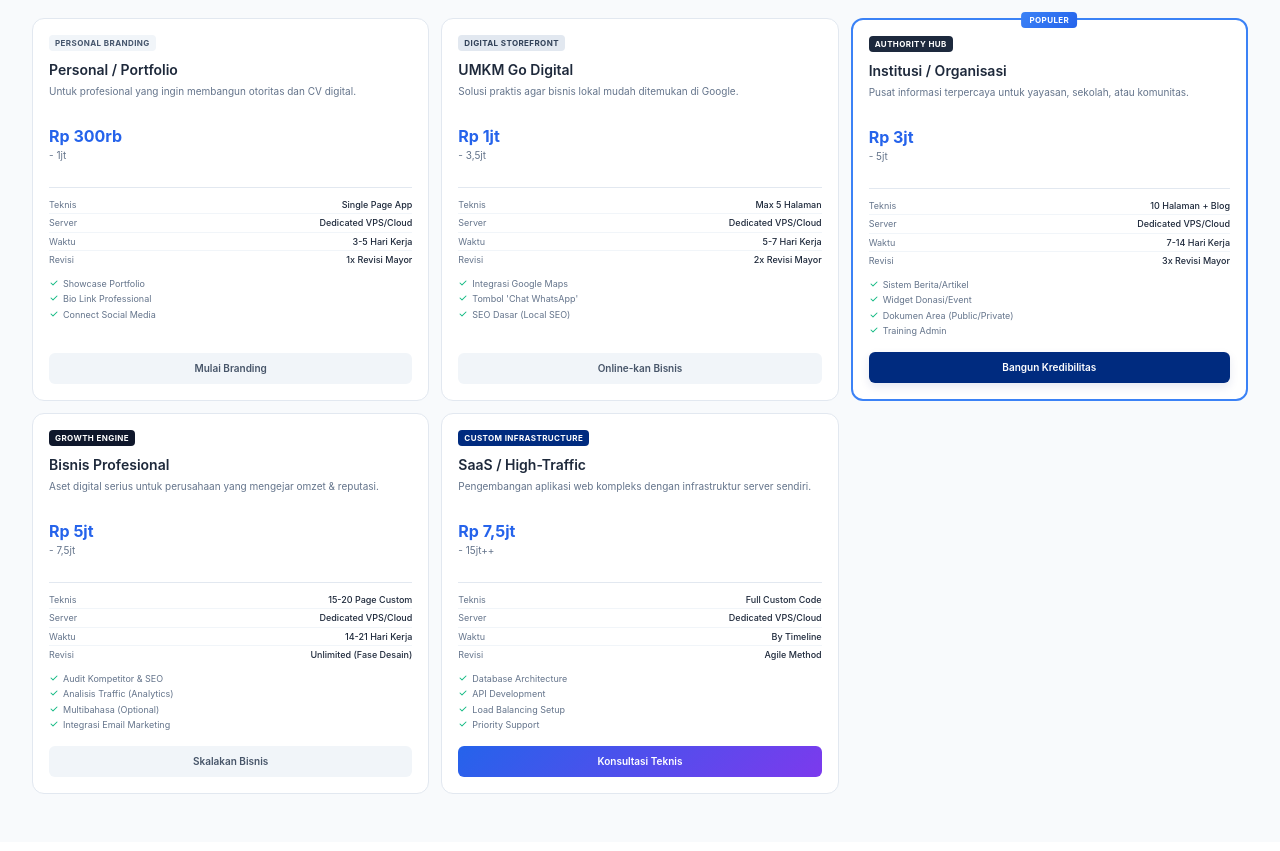
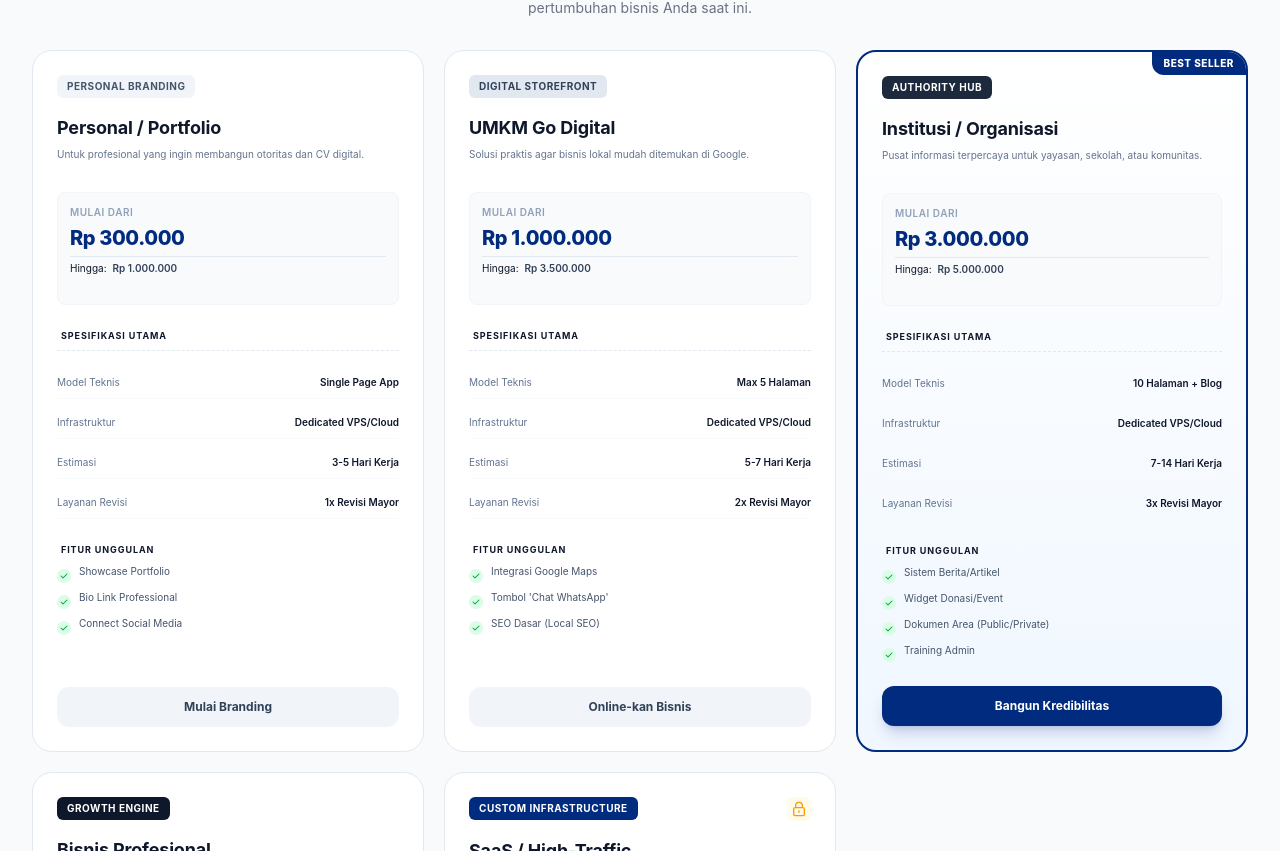
Before and after one commit to fadeta-ig/rspace, a Next.js app: page /harga in a window 1280 px wide. Shown: the part 889-1740 px from the top of the page. Built offline with nearby package versions, Linux system fonts and the light colour scheme; a web font is replaced by a local one.

Commit message:
commit fix Pricing

```diff
--- a/src/app/globals.css
+++ b/src/app/globals.css
@@ -840,204 +840,145 @@ body {
   color: var(--text-muted);
 }
 
-/* ===== NEW PRICING SECTION ===== */
+/* ===== NEW PRICING SECTION - REFINED ===== */
 .pricing-section-new {
-  padding: 3rem 0;
+  padding: 5rem 0;
   background: #f8fafc;
 }
 
 .pricing-grid-new {
   display: grid;
   grid-template-columns: repeat(5, 1fr);
-  gap: 0.75rem;
-}
-
-@media (max-width: 1280px) {
+  gap: 1.25rem;
+}
+
+@media (max-width: 1400px) {
   .pricing-grid-new {
     grid-template-columns: repeat(3, 1fr);
   }
 }
 
-@media (max-width: 768px) {
+@media (max-width: 900px) {
   .pricing-grid-new {
     grid-template-columns: repeat(2, 1fr);
   }
 }
 
-@media (max-width: 480px) {
+@media (max-width: 600px) {
   .pricing-grid-new {
     grid-template-columns: 1fr;
+    max-width: 400px;
+    margin: 0 auto;
   }
 }
 
 .pricing-card-compact {
   background: white;
   border: 1px solid #e2e8f0;
-  border-radius: 12px;
-  padding: 1rem;
+  border-radius: 20px;
+  padding: 1.5rem;
   display: flex;
   flex-direction: column;
-  transition: all 0.2s ease;
+  transition: all 0.4s cubic-bezier(0.4, 0, 0.2, 1);
+  position: relative;
+  overflow: hidden;
 }
 
 .pricing-card-compact:hover {
-  border-color: #3b82f6;
-  box-shadow: 0 4px 12px rgba(59, 130, 246, 0.1);
-  transform: translateY(-2px);
+  border-color: #002B7F;
+  box-shadow: 0 20px 40px rgba(0, 43, 127, 0.08);
+  transform: translateY(-8px);
 }
 
 .pricing-card-compact.featured {
-  border: 2px solid #3b82f6;
-  position: relative;
+  border: 2px solid #002B7F;
+  background: linear-gradient(180deg, #ffffff 0%, #f0f7ff 100%);
 }
 
 .pricing-card-compact.featured::before {
-  content: 'POPULER';
+  content: 'BEST SELLER';
   position: absolute;
-  top: -8px;
-  left: 50%;
-  transform: translateX(-50%);
-  background: linear-gradient(135deg, #3b82f6, #2563eb);
+  top: 0;
+  right: 0;
+  background: #002B7F;
   color: white;
-  font-size: 0.5rem;
-  font-weight: 700;
-  padding: 2px 8px;
-  border-radius: 4px;
+  font-size: 0.625rem;
+  font-weight: 800;
+  padding: 4px 12px;
+  border-bottom-left-radius: 12px;
   letter-spacing: 0.05em;
 }
 
 .tier-badge {
   display: inline-block;
-  padding: 2px 6px;
-  font-size: 0.5rem;
+  padding: 4px 10px;
+  font-size: 0.625rem;
   font-weight: 700;
   text-transform: uppercase;
   letter-spacing: 0.05em;
+  border-radius: 6px;
+  width: fit-content;
+}
+
+.pkg-name {
+  color: #0f172a;
+  letter-spacing: -0.01em;
+}
+
+.pkg-tagline {
+  color: #64748b;
+}
+
+.pkg-price-details {
+  transition: transform 0.3s ease;
+}
+
+.pricing-card-compact:hover .pkg-price-details {
+  transform: scale(1.02);
+}
+
+.price-main {
+  letter-spacing: -0.02em;
+}
+
+.pkg-specs {
+  border-top: 1px dashed #e2e8f0;
+  padding-top: 1rem;
+}
+
+.spec-row-new {
+  transition: background 0.2s ease;
+}
+
+.spec-row-new:hover {
+  background: #f8fafc;
   border-radius: 4px;
-  width: fit-content;
-  margin-bottom: 0.5rem;
-}
-
-.pkg-name {
-  font-size: 0.875rem;
-  font-weight: 600;
-  color: #1e293b;
-  margin-bottom: 0.25rem;
-}
-
-.pkg-tagline {
-  font-size: 0.625rem;
-  color: #64748b;
-  line-height: 1.4;
-  min-height: 2rem;
-  margin-bottom: 0.5rem;
-}
-
-.pkg-price {
-  margin-bottom: 0.5rem;
-}
-
-.pkg-price .price-main {
-  font-size: 1rem;
-  font-weight: 700;
-  color: #2563eb;
-}
-
-.pkg-price .price-range {
-  font-size: 0.625rem;
-  color: #64748b;
-}
-
-.pkg-specs {
-  border-top: 1px solid #e2e8f0;
-  padding-top: 0.5rem;
-  margin-bottom: 0.5rem;
-}
-
-.spec-row {
-  display: flex;
-  justify-content: space-between;
-  font-size: 0.5625rem;
-  padding: 2px 0;
-  border-bottom: 1px solid #f1f5f9;
-}
-
-.spec-row:last-child {
-  border-bottom: none;
-}
-
-.spec-row span:first-child {
-  color: #64748b;
-}
-
-.spec-row span:last-child {
-  color: #1e293b;
-  font-weight: 500;
-  text-align: right;
-}
-
-.pkg-features {
-  list-style: none;
-  padding: 0;
-  margin: 0 0 0.75rem 0;
-  flex-grow: 1;
 }
 
 .pkg-features li {
-  display: flex;
-  align-items: flex-start;
-  gap: 4px;
-  font-size: 0.5625rem;
-  color: #64748b;
-  margin-bottom: 2px;
-}
-
-.pkg-features li svg {
-  width: 10px;
-  height: 10px;
-  color: #10b981;
-  flex-shrink: 0;
-  margin-top: 1px;
+  animation: fadeIn 0.5s ease forwards;
+}
+
+@keyframes fadeIn {
+  from { opacity: 0; transform: translateX(-5px); }
+  to { opacity: 1; transform: translateX(0); }
 }
 
 .pkg-btn {
-  display: block;
-  width: 100%;
-  padding: 0.5rem;
-  text-align: center;
-  font-size: 0.625rem;
-  font-weight: 600;
+  cursor: pointer;
+}
+
+.pkg-btn:active {
+  transform: scale(0.98);
+}
+
+.premium-lock {
+  display: flex;
+  align-items: center;
+  justify-content: center;
+  background: #fffbeb;
+  padding: 4px;
   border-radius: 6px;
-  text-decoration: none;
-  transition: all 0.2s;
-  margin-top: auto;
-}
-
-.pkg-btn.secondary {
-  background: #f1f5f9;
-  color: #475569;
-}
-
-.pkg-btn.secondary:hover {
-  background: #e2e8f0;
-}
-
-.pkg-btn.primary {
-  background: #002B7F;
-  color: white;
-}
-
-.pkg-btn.primary:hover {
-  background: #1d4ed8;
-}
-
-.pkg-btn.gradient {
-  background: linear-gradient(135deg, #2563eb, #7c3aed);
-  color: white;
-}
-
-.pkg-btn.gradient:hover {
-  opacity: 0.9;
 }
 
 /* ===== ABOUT SECTION - REFINED LUXURY ===== */
--- a/src/components/sections/Pricing.tsx
+++ b/src/components/sections/Pricing.tsx
@@ -87,63 +87,90 @@ export default function Pricing() {
                             className={`pricing-card-compact opacity-0 ${pkg.featured ? "featured" : ""}`}
                         >
                             {/* Tier Badge */}
+                            <div className="flex justify-between items-start mb-4">
                                 <span className={`tier-badge ${tierColors[pkg.tierClass] || "bg-gray-100 text-gray-600"}`}>
                                     {pkg.tier}
                                 </span>
+                                {pkg.premium && (
+                                    <span className="premium-lock">
+                                        <svg viewBox="0 0 24 24" fill="none" stroke="currentColor" strokeWidth="2" className="w-4 h-4 text-amber-500">
+                                            <path d="M12 15V17M6 10H18M7 10V7C7 4.23858 9.23858 2 12 2C14.7614 2 17 4.23858 17 7V10M17 10H18C19.1046 10 20 10.8954 20 12V20C20 21.1046 19.1046 22 18 22H6C4.89543 22 4 21.1046 4 20V12C4 10.8954 4.89543 10 6 10H7" strokeLinecap="round" strokeLinejoin="round" />
+                                        </svg>
+                                    </span>
+                                )}
+                            </div>
 
                             {/* Name */}
-                            <h3 className="pkg-name">{pkg.name}</h3>
+                            <h3 className="pkg-name text-lg font-bold mb-1">{pkg.name}</h3>
 
                             {/* Tagline */}
-                            <p className="pkg-tagline">{pkg.tagline}</p>
+                            <p className="pkg-tagline text-[10px] text-gray-500 leading-relaxed mb-4 min-h-[30px]">
+                                {pkg.tagline}
+                            </p>
 
                             {/* Price */}
-                            <div className="pkg-price">
-                                <span className="price-main">{pkg.priceFrom}</span>
-                                <span className="price-range"> - {pkg.priceTo}</span>
+                            <div className="pkg-price-details mb-6 bg-slate-50 p-3 rounded-lg border border-slate-100">
+                                <div className="text-[10px] text-slate-400 font-semibold uppercase tracking-wider mb-1">Mulai Dari</div>
+                                <div className="flex items-baseline gap-1">
+                                    <span className="price-main text-xl font-extrabold text-[#002B7F]">{pkg.priceFrom}</span>
+                                </div>
+                                <div className="price-range text-[10px] color-slate-500 mt-1 border-t border-slate-200 pt-1">
+                                    Hingga: <span className="font-semibold text-slate-700">{pkg.priceTo}</span>
+                                </div>
                             </div>
 
+                            {/* Specs Heading */}
+                            <div className="text-[9px] font-bold text-slate-900 uppercase tracking-widest mb-2 px-1">Spesifikasi Utama</div>
+
                             {/* Specs */}
-                            <div className="pkg-specs">
-                                <div className="spec-row">
-                                    <span>Teknis</span>
-                                    <span>{pkg.specs.teknis}</span>
+                            <div className="pkg-specs space-y-2 mb-6">
+                                <div className="spec-row-new flex justify-between items-center py-2 border-b border-slate-50">
+                                    <span className="text-[10px] text-slate-500">Model Teknis</span>
+                                    <span className="text-[10px] font-semibold text-slate-900">{pkg.specs.teknis}</span>
                                 </div>
-                                <div className="spec-row">
-                                    <span>Server</span>
-                                    <span>{pkg.specs.server}</span>
+                                <div className="spec-row-new flex justify-between items-center py-2 border-b border-slate-50">
+                                    <span className="text-[10px] text-slate-500">Infrastruktur</span>
+                                    <span className="text-[10px] font-semibold text-slate-900">{pkg.specs.server}</span>
                                 </div>
-                                <div className="spec-row">
-                                    <span>Waktu</span>
-                                    <span>{pkg.specs.waktu}</span>
+                                <div className="spec-row-new flex justify-between items-center py-2 border-b border-slate-50">
+                                    <span className="text-[10px] text-slate-500">Estimasi</span>
+                                    <span className="text-[10px] font-semibold text-slate-900">{pkg.specs.waktu}</span>
                                 </div>
-                                <div className="spec-row">
-                                    <span>Revisi</span>
-                                    <span>{pkg.specs.revisi}</span>
+                                <div className="spec-row-new flex justify-between items-center py-2 border-b border-slate-50">
+                                    <span className="text-[10px] text-slate-500">Layanan Revisi</span>
+                                    <span className="text-[10px] font-semibold text-slate-900">{pkg.specs.revisi}</span>
                                 </div>
                             </div>
 
                             {/* Features */}
-                            <ul className="pkg-features">
+                            <div className="mb-6">
+                                <div className="text-[9px] font-bold text-slate-900 uppercase tracking-widest mb-2 px-1">Fitur Unggulan</div>
+                                <ul className="pkg-features space-y-2">
                                     {pkg.features.map((feature, i) => (
-                                    <li key={i}>
-                                        <svg viewBox="0 0 20 20" fill="currentColor">
+                                        <li key={i} className="flex items-start gap-2">
+                                            <div className="mt-1 bg-green-100 rounded-full p-0.5">
+                                                <svg className="w-2.5 h-2.5 text-green-600" viewBox="0 0 20 20" fill="currentColor">
                                                     <path fillRule="evenodd" d="M16.707 5.293a1 1 0 010 1.414l-8 8a1 1 0 01-1.414 0l-4-4a1 1 0 011.414-1.414L8 12.586l7.293-7.293a1 1 0 011.414 0z" clipRule="evenodd" />
                                                 </svg>
-                                        <span>{feature}</span>
+                                            </div>
+                                            <span className="text-[10px] text-slate-600 leading-tight">{feature}</span>
                                         </li>
                                     ))}
                                 </ul>
+                            </div>
 
                             {/* Button */}
+                            <div className="mt-auto">
                                 <a
                                     href={site.whatsappUrl}
                                     target="_blank"
                                     rel="noopener noreferrer"
-                                className={`pkg-btn ${pkg.buttonStyle} ${pkg.featured ? "btn-primary-lux" : ""}`}
+                                    className={`pkg-btn w-full block py-3 rounded-xl text-center text-xs font-bold transition-all duration-300 ${pkg.featured ? "bg-[#002B7F] text-white shadow-lg shadow-blue-900/20 hover:scale-[1.02]" : "bg-slate-100 text-slate-700 hover:bg-slate-200"
+                                        }`}
                                 >
                                     {pkg.buttonText}
                                 </a>
+                            </div>
                         </div>
                     ))}
                 </div>
--- a/src/data/content.json
+++ b/src/data/content.json
@@ -311,8 +311,8 @@
                 "tierClass": "tier-1",
                 "name": "Personal / Portfolio",
                 "tagline": "Untuk profesional yang ingin membangun otoritas dan CV digital.",
-                "priceFrom": "Rp 300rb",
-                "priceTo": "1jt",
+                "priceFrom": "Rp 300.000",
+                "priceTo": "Rp 1.000.000",
                 "featured": false,
                 "premium": false,
                 "specs": {
@@ -335,8 +335,8 @@
                 "tierClass": "tier-2",
                 "name": "UMKM Go Digital",
                 "tagline": "Solusi praktis agar bisnis lokal mudah ditemukan di Google.",
-                "priceFrom": "Rp 1jt",
-                "priceTo": "3,5jt",
+                "priceFrom": "Rp 1.000.000",
+                "priceTo": "Rp 3.500.000",
                 "featured": false,
                 "premium": false,
                 "specs": {
@@ -359,8 +359,8 @@
                 "tierClass": "tier-3",
                 "name": "Institusi / Organisasi",
                 "tagline": "Pusat informasi terpercaya untuk yayasan, sekolah, atau komunitas.",
-                "priceFrom": "Rp 3jt",
-                "priceTo": "5jt",
+                "priceFrom": "Rp 3.000.000",
+                "priceTo": "Rp 5.000.000",
                 "featured": true,
                 "premium": false,
                 "specs": {
@@ -384,8 +384,8 @@
                 "tierClass": "tier-4",
                 "name": "Bisnis Profesional",
                 "tagline": "Aset digital serius untuk perusahaan yang mengejar omzet & reputasi.",
-                "priceFrom": "Rp 5jt",
-                "priceTo": "7,5jt",
+                "priceFrom": "Rp 5.000.000",
+                "priceTo": "Rp 7.500.000",
                 "featured": false,
                 "premium": false,
                 "specs": {
@@ -409,8 +409,8 @@
                 "tierClass": "tier-5",
                 "name": "SaaS / High-Traffic",
                 "tagline": "Pengembangan aplikasi web kompleks dengan infrastruktur server sendiri.",
-                "priceFrom": "Rp 7,5jt",
-                "priceTo": "15jt++",
+                "priceFrom": "Rp 7.500.000",
+                "priceTo": "Rp 15.000.000+",
                 "featured": false,
                 "premium": true,
                 "specs": {
@@ -440,7 +440,7 @@
                 "id": "ondemand",
                 "badge": "OPSI A",
                 "name": "Support by Ticket",
-                "price": "Rp 150rb",
+                "price": "Rp 150.000",
                 "priceSuffix": " / tiket",
                 "description": "Solusi hemat. Hubungi kami hanya jika ada masalah atau butuh update konten.",
                 "featured": false,
@@ -454,7 +454,7 @@
                 "id": "monthly",
                 "badge": "OPSI B",
                 "name": "Managed Service",
-                "price": "Rp 500rb",
+                "price": "Rp 500.000",
                 "priceSuffix": " / bulan",
                 "description": "Seperti punya staff IT sendiri. Kami pantau kesehatan website & server setiap hari.",
                 "featured": true,
@@ -554,23 +554,23 @@
             "packageOptions": [
                 {
                     "value": "freelancer",
-                    "label": "Personal Branding (Rp 300rb - 1jt)"
+                    "label": "Personal Branding (Rp 300.000 - 1.000.000)"
                 },
                 {
                     "value": "umkm",
-                    "label": "UMKM Go Digital (Rp 500rb - 1,5jt)"
+                    "label": "UMKM Go Digital (Rp 1.000.000 - 3.500.000)"
                 },
                 {
                     "value": "organisasi",
-                    "label": "Institusi/Organisasi (Rp 1jt - 3jt)"
+                    "label": "Institusi/Organisasi (Rp 3.000.000 - 5.000.000)"
                 },
                 {
                     "value": "bisnis",
-                    "label": "Bisnis Profesional (Rp 2jt - 5jt)"
+                    "label": "Bisnis Profesional (Rp 5.000.000 - 7.500.000)"
                 },
                 {
                     "value": "startup",
-                    "label": "Custom/SaaS (Rp 5jt++)"
+                    "label": "Custom/SaaS (Rp 7.500.000++)"
                 },
                 {
                     "value": "vps",
```
Lines whose indentation alone changed are shown as unchanged.
